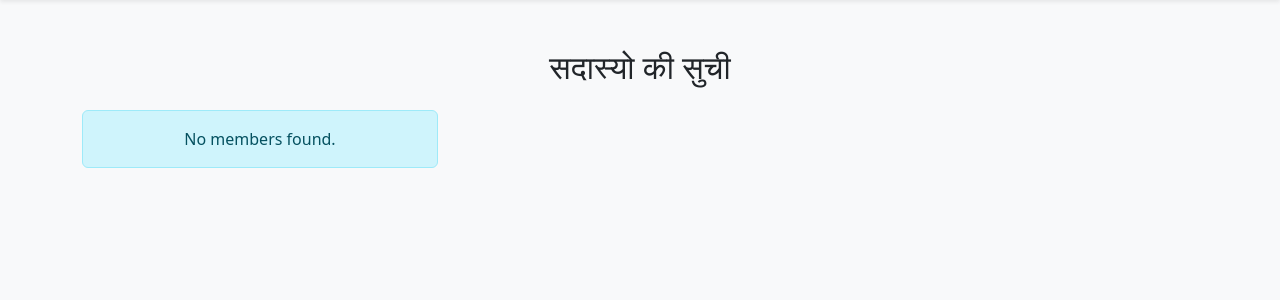
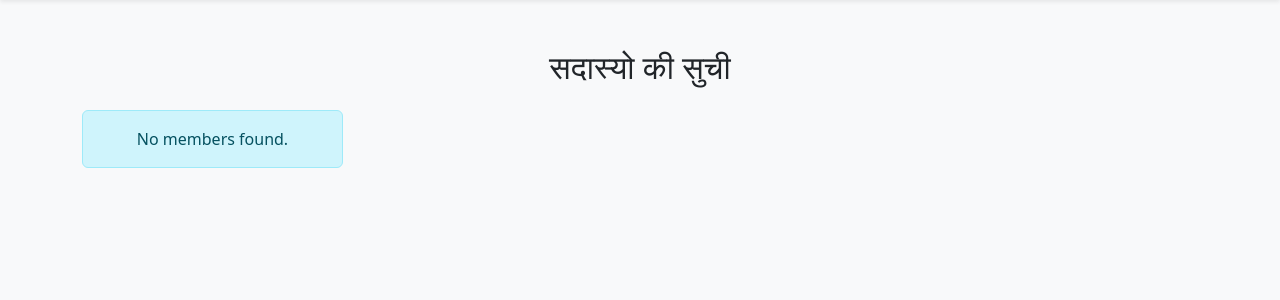
Before and after one commit to octopuscart/pmtvs-api, a CodeIgniter 4 app: the page made by app/Views/member_list.php in a window 1280 px wide. Shown: the part 66-366 px from the top of the page. Run offline with PHP 8.4 and a stand-in for CodeIgniter, Linux system fonts and the light colour scheme; the template is opened without the code that fills it, so the values that code supplies are empty; some libraries are stand-ins or nearby versions.

Commit message:
changes grid

```diff
--- a/app/Views/member_list.php
+++ b/app/Views/member_list.php
@@ -32,7 +32,7 @@
     </nav>
     <div class="container mt-5">
         <h2 class="mb-4 text-center">सदास्यो की सुची</h2>
-        <div class="row row-cols-1 row-cols-md-3 g-4">
+        <div class="row row-cols-1 row-cols-md-4 g-4">
             <?php if (!empty($members)): ?>
                 <?php foreach ($members as $member): ?>
                     <div class="col">
```
